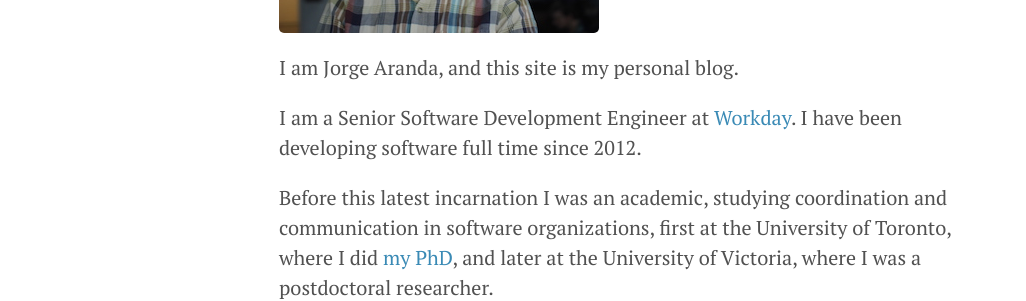
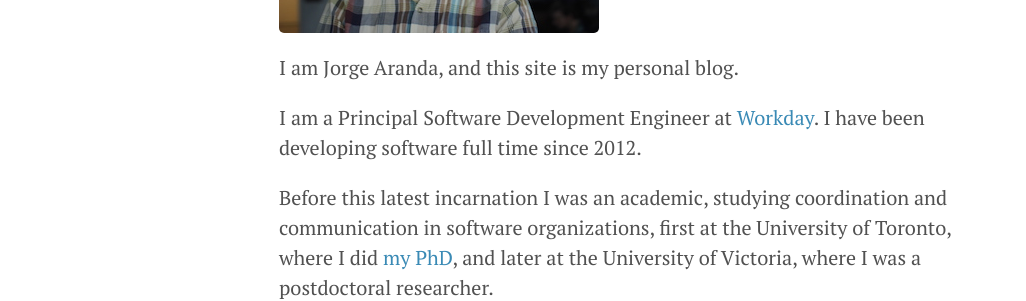
Before and after one commit to jorgearanda/cuevano, a Jekyll site: the page built from about.md, in a window 1280 px wide. Shown: the part 372-673 px from the top of the page, without its empty margins (1-1027 px from the left). Built offline with Jekyll 4.4.1, drawn with Linux system fonts in a browser that asks for light colours; Markdown is read by kramdown in place of the engine named in the settings.

Commit message:
Change work title

```diff
--- a/Gemfile
+++ b/Gemfile
@@ -3,3 +3,4 @@ gem 'jekyll', '~>3.6'
 gem 'jekyll-paginate'
 gem 'redcarpet'
 gem 's3_website'
+gem "webrick", "~> 1.7"
--- a/about.md
+++ b/about.md
@@ -9,7 +9,7 @@ guid: http://yorchopolis.wordpress.com/?page_id=2
 [<img title="Jorge" src="/images/Jorge.jpg"/>](/images/Jorge.jpg)
 I am Jorge Aranda, and this site is my personal blog.
 
-I am a Senior Software Development Engineer at [Workday](https://www.workday.com/).
+I am a Principal Software Development Engineer at [Workday](https://www.workday.com/).
 I have been developing software full time since 2012.
 
 Before this latest incarnation I was an academic,
```
Also changed, not shown: Gemfile.lock.
